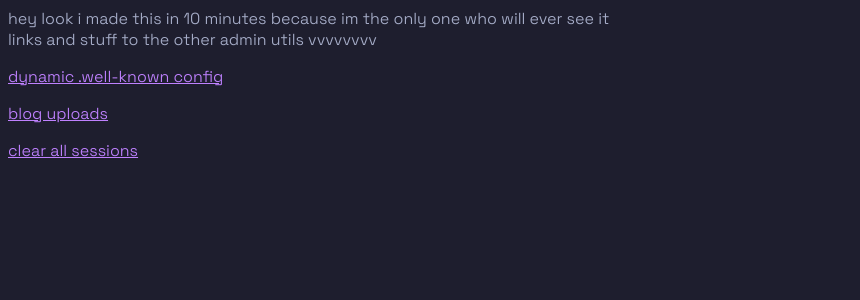
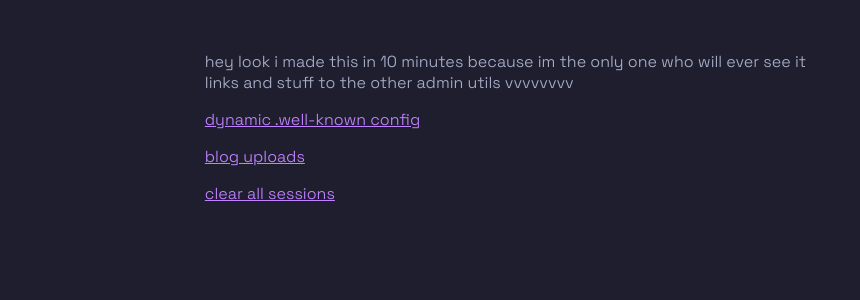
Before and after one commit to MrSeven3/personal-website, a Flask app: page /admin/ in a window 1280 px wide. Shown: the top 300 px of the page, without its empty margins (0-860 px from the left). Run offline with Flask 3, Linux system fonts and the light colour scheme; the visitor is signed in with stand-in values (Sample User, id 1); some libraries are stand-ins or nearby versions.

Commit message:
slight change to margin of admin pages

```diff
--- a/templates/admin/blog-admin.html
+++ b/templates/admin/blog-admin.html
@@ -15,7 +15,7 @@
 
         <script defer src="https://umami.thirtyseventh.xyz/script.js" data-performance="true" data-auto-track="true" data-website-id="2094daf6-589d-4e9a-a353-7e466c5f2443"></script>
     </head>
-    <body class="space-grotesk-normal" style="margin:0 16vw;">
+    <body class="space-grotesk-normal" style="margin: 4vw 16vw">
         <p>upload a file or smth (hey idiot add edits and deletes at some point)</p>
 
         <form method="post" enctype="multipart/form-data">
--- a/templates/admin/landing.html
+++ b/templates/admin/landing.html
@@ -16,7 +16,7 @@
         <script defer src="https://umami.thirtyseventh.xyz/script.js" data-performance="true" data-auto-track="true" data-website-id="2094daf6-589d-4e9a-a353-7e466c5f2443"></script>
 
     </head>
-    <body class="space-grotesk-normal ">
+    <body class="space-grotesk-normal" style="margin: 4vw 16vw">
         hey look i made this in 10 minutes because im the only one who will ever see it <br> links and stuff to the other admin utils vvvvvvvv
 
         <p><a href="well-known-config">dynamic .well-known config</a></p>
--- a/templates/admin/well-known-config.html
+++ b/templates/admin/well-known-config.html
@@ -16,7 +16,7 @@
         <script defer src="https://umami.thirtyseventh.xyz/script.js" data-performance="true" data-auto-track="true" data-website-id="2094daf6-589d-4e9a-a353-7e466c5f2443"></script>
 
     </head>
-    <body class="space-grotesk-normal" style="margin:0 16vw;">
+    <body class="space-grotesk-normal" style="margin: 4vw 16vw">
         <p>new well known entry vvv</p>
         <form method="post">
             <label for="cslug">slug:</label><br>
```
